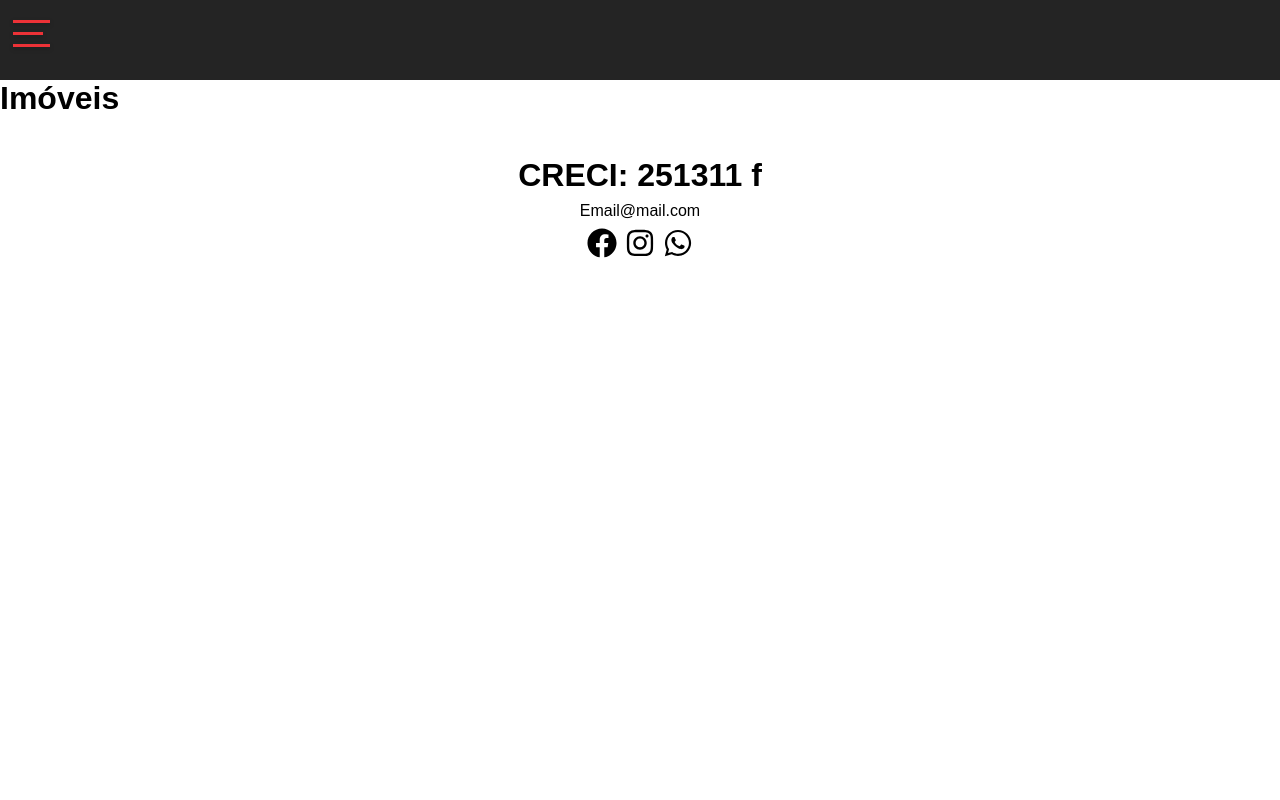
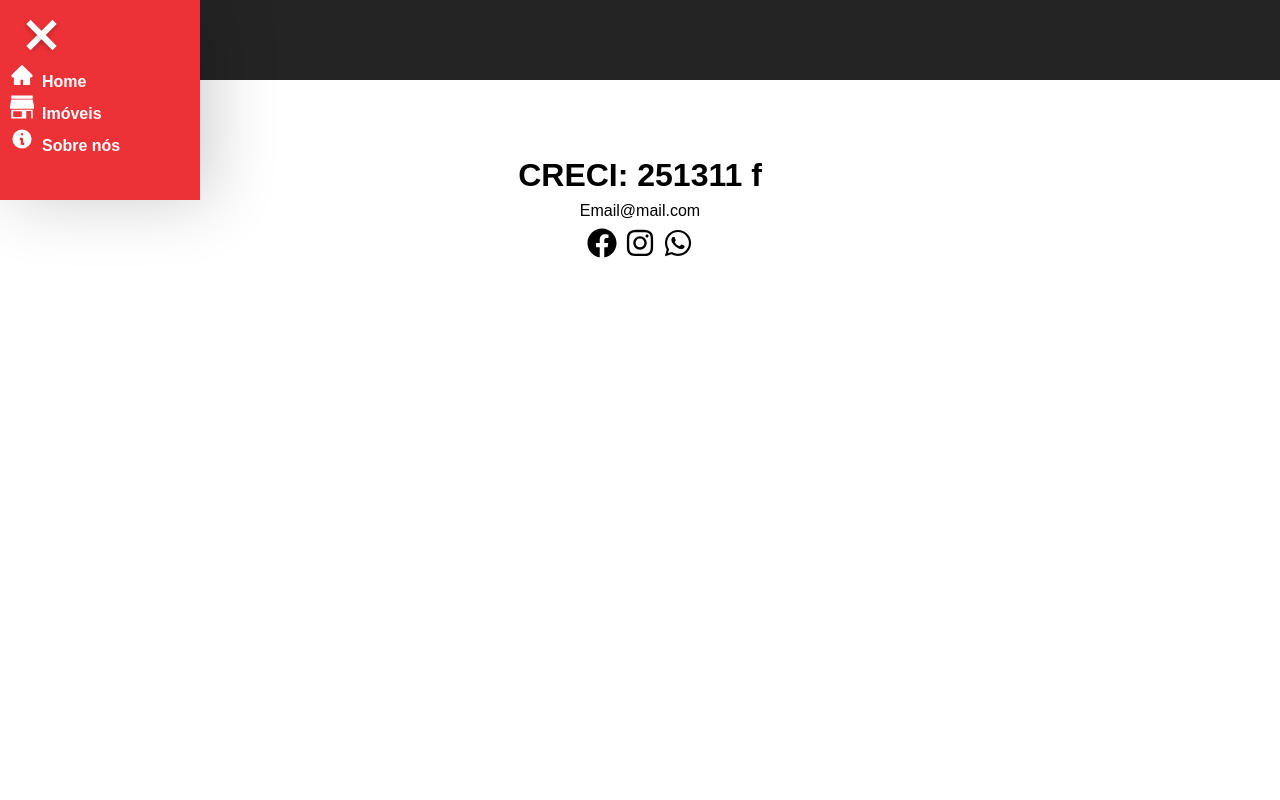
Before and after one commit to marcosdevelopment/dorisilva, a React (Create React App) app: page /imoveis in a window 1280 px wide. Shown: the top 800 px of the page. Built offline with nearby package versions, Linux system fonts and the light colour scheme.

Commit message:
Correção do novo menu

```diff
--- a/src/components/menu/Menu.Module.css
+++ b/src/components/menu/Menu.Module.css
@@ -14,13 +14,14 @@
   height: 44px;
   cursor: pointer;
   margin-top: 10px;
+  margin-left: 10px;
 }
 
 .hamburguer {
   top: 50%;
   left: 10%;
-  width: 30px;
-  height: 3px;
+  width: 37px;
+  height: 6px;
   background-color: #ED3237;
   position: absolute;
   box-shadow: 0 2px 5px rgb(0, 0, 0, 0.2);
@@ -32,7 +33,7 @@
   content: '';
   position: absolute;
   width: 37px;
-  height: 3px;
+  height: 6px;
   background-color: #ED3237;
   box-shadow: 0 2px 5px rgb(0, 0, 0, 0.2);
   transition: 0.5s;
@@ -43,7 +44,7 @@
   content: '';
   position: absolute;
   width: 37px;
-  height: 3px;
+  height: 6px;
   background-color: #ED3237;
   box-shadow: 0 2px 5px rgb(0, 0, 0, 0.2);
   transition: 0.5s;
@@ -61,7 +62,7 @@
 
 .listItems {
   margin-left: 10px;
-  margin-top: 10px;
+  margin-top: 16px;
 }
 
 .listItems li{
@@ -87,6 +88,11 @@ a {
   font-weight: 800;
 }
 
+icon {
+  font-size: 24px;
+  margin-right: 8px;
+}
+
 .icon.iconActive .hamburguer {
   background-color: transparent;
   box-shadow: 0 2px 5px transparent;
@@ -107,10 +113,10 @@ a {
 }
 
 .menu.menuOpen {
-  width: 150px;
-  min-height: 100vh;
+  width: 200px;
+  min-height: 200px;
   background: #ED3237;
-  box-shadow: 10px 0 69px 0 rgb(0, 0, 0, 0.2)
+  box-shadow: 10px 0 69px 0 rgba(0, 0, 0, 0.2);
 }
 
 .menu.menuClose {
--- a/src/components/menu/Menu.js
+++ b/src/components/menu/Menu.js
@@ -1,9 +1,12 @@
 import {useState} from 'react'
 import {Link} from 'react-router-dom'
+import {AiFillHome} from 'react-icons/ai'
+import {SiHomeassistantcommunitystore} from 'react-icons/si'
+import {HiInformationCircle} from 'react-icons/hi'
 import './Menu.Module.css'
 
 const Menu = () => {
-  const [active, setMode] = useState(false)
+  const [active, setMode] = useState(true)
   const ToggleMode = () => {
     setMode(!active)
   }
@@ -16,9 +19,9 @@ const Menu = () => {
       <div className={active ? "menu menuOpen" : "menu menuClose"}>
         <div className="list">
           <ul className="listItems">
-            <li><Link to="/">Home</Link></li>
-						<li><Link to="/imoveis">Imóveis</Link></li>
-						<li><Link to="/sobre">Sobre nós</Link></li>
+            <li><Link to="/"><icon><AiFillHome/></icon>Home</Link></li>
+						<li><Link to="/imoveis"><icon><SiHomeassistantcommunitystore/></icon>Imóveis</Link></li>
+						<li><Link to="/sobre"><icon><HiInformationCircle/></icon>Sobre nós</Link></li>
           </ul>
         </div>
       </div>
--- a/src/components/propertyItem/PropertyItem.Module.css
+++ b/src/components/propertyItem/PropertyItem.Module.css
@@ -1,7 +1,6 @@
 .container_propertieItem {
   width: 300px;
   height: 100%;
-  /* background-color: #FAFAFA; */
   margin-top: 44px;
   border: solid 1px #E7E1E1;
   text-align: center;
@@ -24,7 +23,6 @@
   margin-right: auto;
   color: #fff;
 }
-
 
 .container_propertieItem img {
   width: 100%;
--- a/src/components/socialmedia/SocialMedia.js
+++ b/src/components/socialmedia/SocialMedia.js
@@ -7,9 +7,9 @@ import "./socialMedia.Module.css"
 const SocialMedia = () => {
   return (
     <div className="container_socialmedia" >
-      <FaFacebook/>
-      <FaInstagram/>
-      <FaWhatsapp/>
+      <FaFacebook className="facebook"/>
+      <FaInstagram className="instagram"/>
+      <FaWhatsapp className="whats"/>
     </div>
   )
 }
--- a/src/components/socialmedia/socialMedia.Module.css
+++ b/src/components/socialmedia/socialMedia.Module.css
@@ -5,3 +5,15 @@
   justify-content: center;
   gap: 8px;
 }
+
+.facebook:hover {
+  color: #3A559F;
+}
+
+.instagram:hover {
+  color: #9F37B9;
+}
+
+.whats:hover {
+  color: #4AAE20;
+}
```
